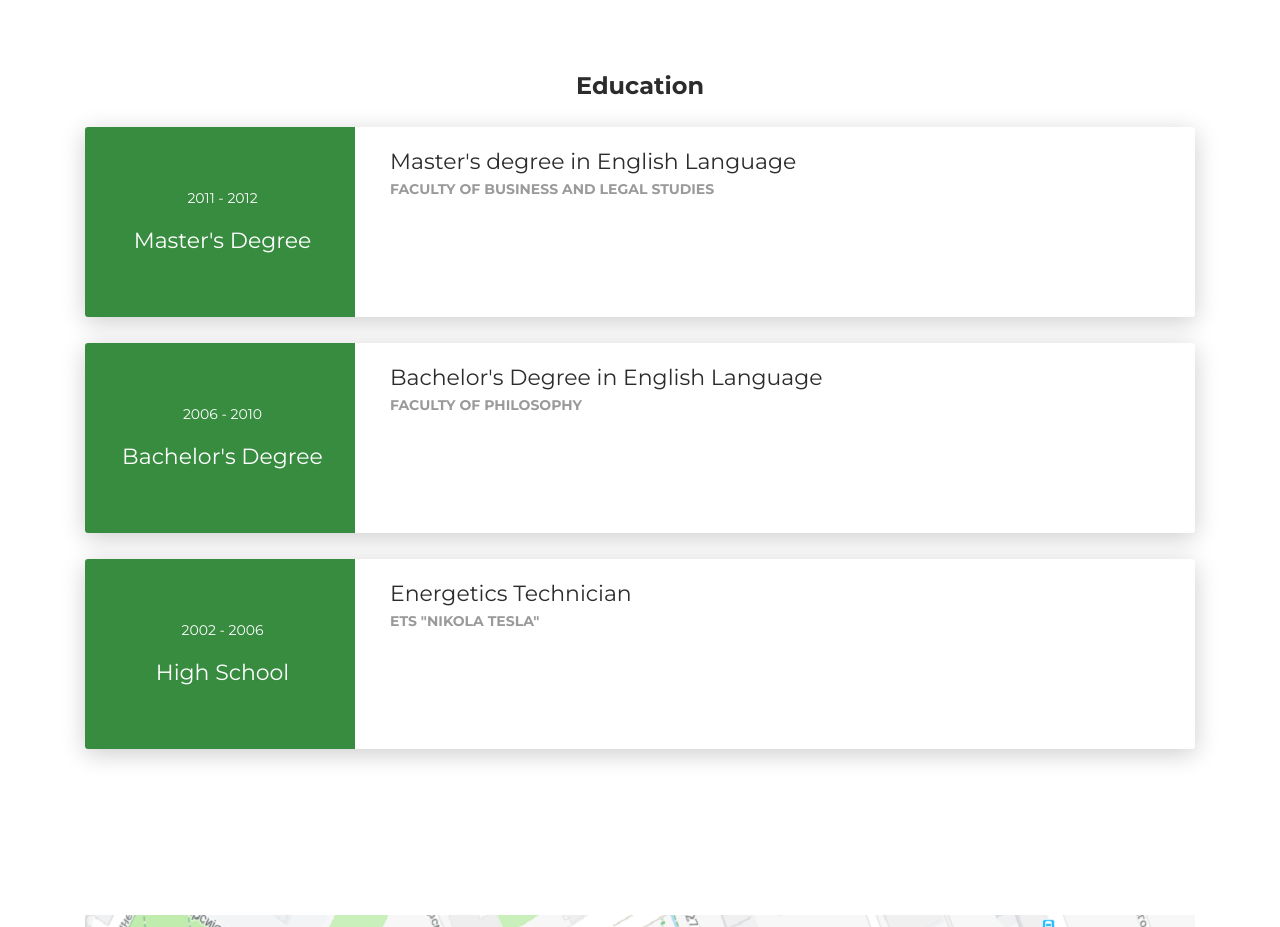
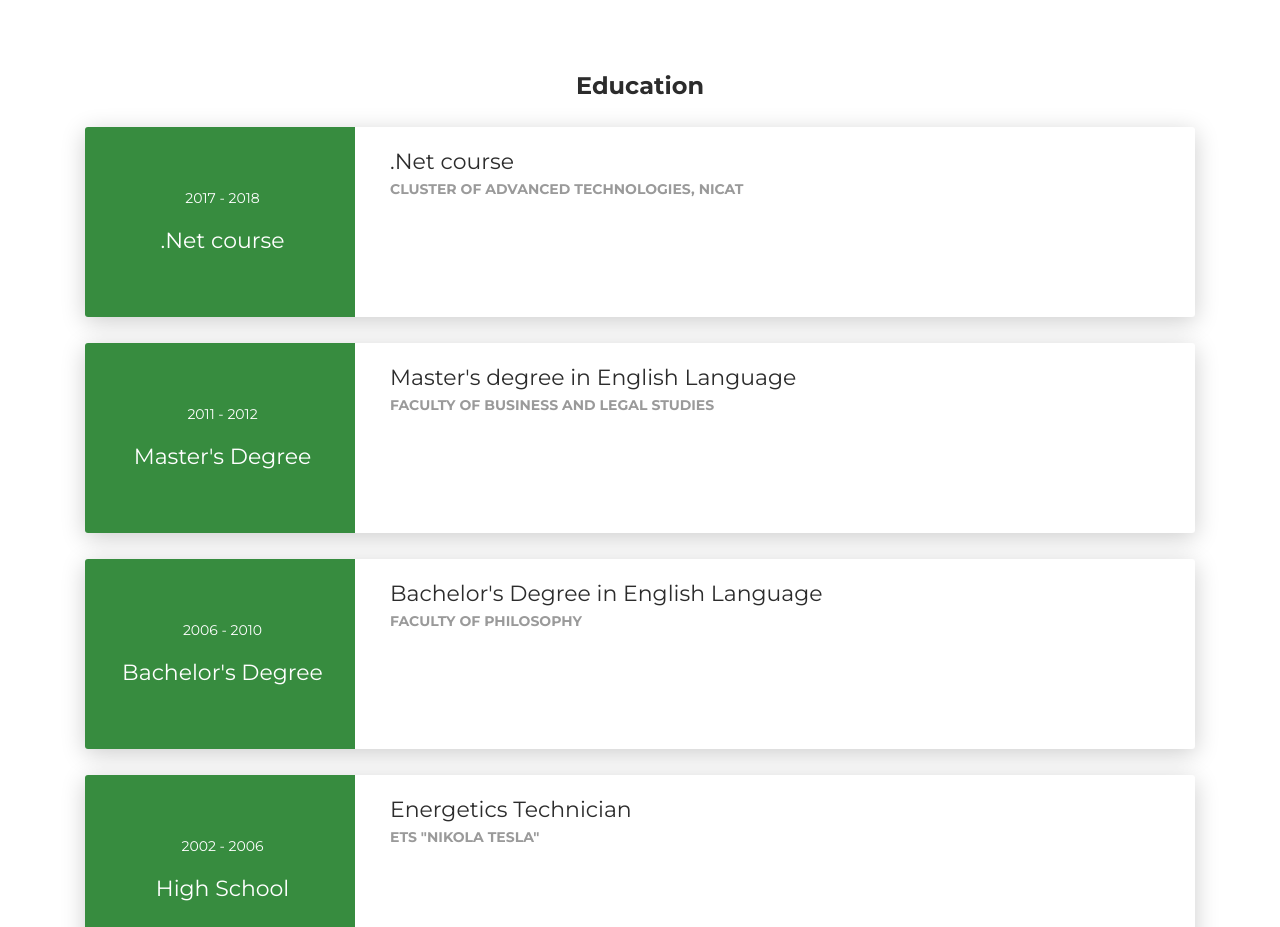
Before and after one commit to alexandar01/Aleksandar-Karadzic-CV, a plain HTML site: page index.html in a window 1280 px wide. Shown: the part 1960-2887 px from the top of the page. Drawn offline with Linux system fonts and the light colour scheme.

Commit message:
Update index.html

```diff
--- a/index.html
+++ b/index.html
@@ -198,6 +198,22 @@
       <div class="row">
         <div class="col-md-3 bg-primary" data-aos="fade-right" data-aos-offset="50" data-aos-duration="500">
           <div class="card-body cc-education-header">
+            <p>2017 - 2018</p>
+            <div class="h5">.Net course </div>
+          </div>
+        </div>
+        <div class="col-md-9" data-aos="fade-left" data-aos-offset="50" data-aos-duration="500">
+          <div class="card-body">
+            <div class="h5">.Net course </div>
+            <p class="category">Cluster of Advanced Technologies, NiCAT</p>
+          </div>
+        </div>
+      </div>
+    </div>
+    <div class="card">
+      <div class="row">
+        <div class="col-md-3 bg-primary" data-aos="fade-right" data-aos-offset="50" data-aos-duration="500">
+          <div class="card-body cc-education-header">
             <p>2011 - 2012</p>
             <div class="h5">Master's Degree</div>
           </div>
```
